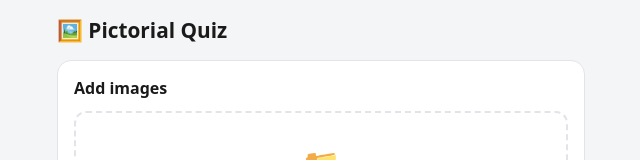
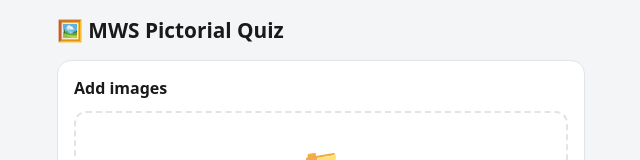
Before and after one commit to saibonala/pictorial-quiz, a plain HTML site: page index.html in a window 1280 px wide. Shown: the top 160 px of the page, without its empty margins (319-959 px from the left). Drawn offline with Linux system fonts and the light colour scheme.

Commit message:
Updated name

```diff
--- a/index.html
+++ b/index.html
@@ -91,7 +91,7 @@
 </head>
 <body>
 
-<h1>🖼️ Pictorial Quiz</h1>
+<h1>🖼️ MWS Pictorial Quiz</h1>
 
 <main>
   <section id="upload-screen" class="screen active">
```
